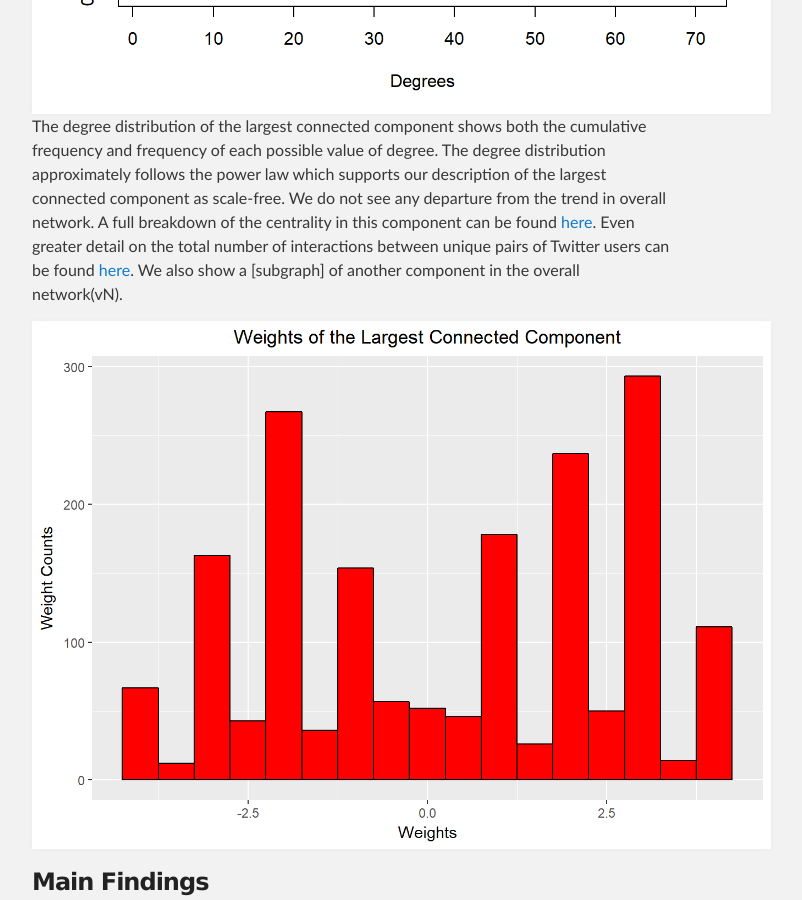
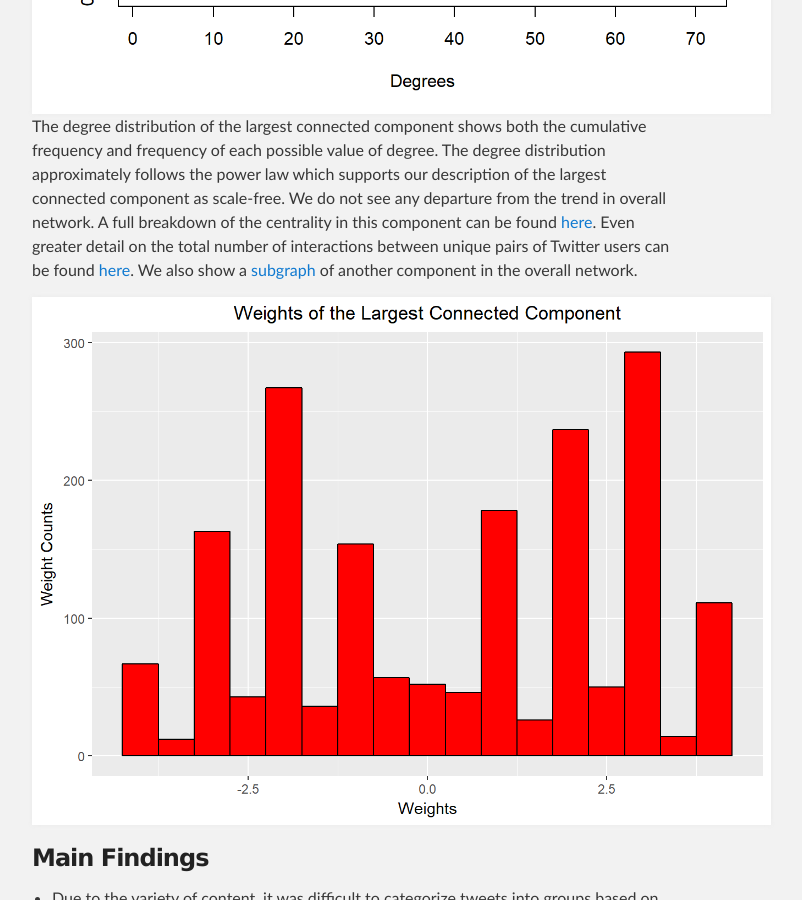
Before and after one commit to twitter260/twitter260.github.io, a Jekyll site: the page built from index.md, in a window 1280 px wide and 900 px high, scrolled down 9961 px. Shown: the whole window, without its empty margins (288-1090 px from the left). Built offline with Jekyll 4.4.1, drawn with Linux system fonts in a browser that asks for light colours; our own code applies the rules of GitHub Pages for plain Markdown files.

Commit message:
widget formatting

```diff
--- a/index.md
+++ b/index.md
@@ -96,7 +96,7 @@ This distribution represents sentiment score of a connection in the whole networ
 Similarities are shown among the fifteen largest components. Subsetting the fifteen largest components into positive and negative interactions preserves the structures of the network. We then show the largest connected component which is the focus of our study.
 
 ![LCCConnectivity](https://raw.githubusercontent.com/twitter260/twitter260.github.io/master/our_code/Images/LCCConnectivity.png)
-The degree distribution of the largest connected component shows both the cumulative frequency and frequency of each possible value of degree. The degree distribution approximately follows the power law which supports our description of the largest connected component as scale-free. We do not see any departure from the trend in overall network. A full breakdown of the centrality in this component can be found [here](CentralityTable). Even greater detail on the total number of interactions between unique pairs of Twitter users can be found [here](InteractionTweets). We also show a [subgraph] of another component in the overall network(vN).
+The degree distribution of the largest connected component shows both the cumulative frequency and frequency of each possible value of degree. The degree distribution approximately follows the power law which supports our description of the largest connected component as scale-free. We do not see any departure from the trend in overall network. A full breakdown of the centrality in this component can be found [here](CentralityTable). Even greater detail on the total number of interactions between unique pairs of Twitter users can be found [here](InteractionTweets). We also show a [subgraph](vN) of another component in the overall network.
 
 ![WeightsLCCHist](https://raw.githubusercontent.com/twitter260/twitter260.github.io/master/our_code/Images/WeightsLCCHist.png)
 
```
